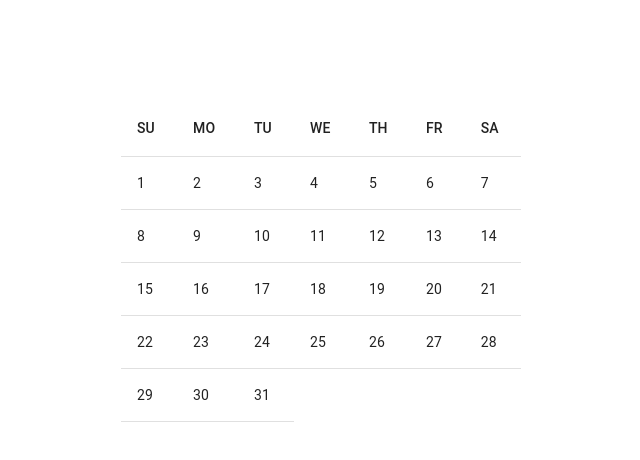
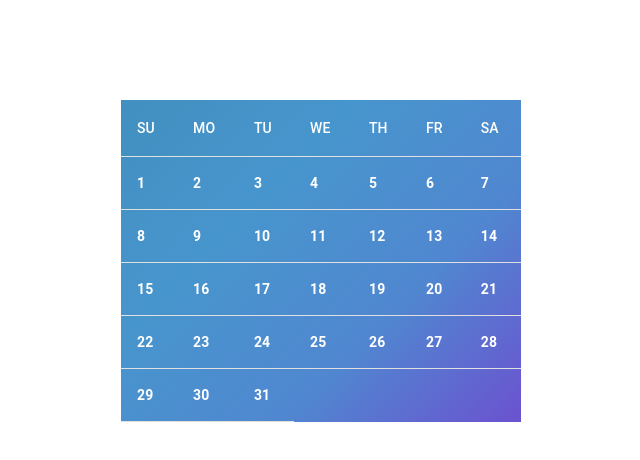
Before and after one commit to ioanamoflic/webML_frontend, a React (Create React App) app in the folder project/: page /calendar in a window 1280 px wide. Shown: the top 460 px of the page, without its empty margins (79-719 px from the left). Built offline with nearby package versions, Linux system fonts and the light colour scheme.

Commit message:
Implement buttons and current date components

```diff
--- a/project/src/components/DatePicker/calendar.js
+++ b/project/src/components/DatePicker/calendar.js
@@ -1,13 +1,11 @@
 
 import React, { Component } from "react";
-import Button from "@mui/material/Button"
 import Table from '@mui/material/Table';
 import TableBody from '@mui/material/TableBody';
 import TableCell from '@mui/material/TableCell';
 import TableContainer from '@mui/material/TableContainer';
 import TableHead from '@mui/material/TableHead';
 import TableRow from '@mui/material/TableRow';
-import Paper from '@mui/material/Paper';
 
 const CALENDAR = [1, 2, 3, 4, 5, 6, 7, 8, 9, 10, 11, 12, 13, 14, 15, 16, 17, 18, 19, 20, 21, 22, 23, 24, 25, 26, 27, 28, 29, 30, 31]
 class Calendar extends Component {
@@ -16,49 +14,50 @@ class Calendar extends Component {
         this.state = {
             image: null
         };
+        this.handleCellClick = this.handleCellClick.bind(this);
+    }
 
+    handleCellClick = (e) => {
+        //TODO: add circle to chosen date when the cell is pressed (see lab example)
+    }
 
-    }
     getHead = () => {
         return (
             <TableHead>
                 <TableRow>
-                    <TableCell>SU</TableCell>
-                    <TableCell>MO</TableCell>
-                    <TableCell>TU</TableCell>
-                    <TableCell>WE</TableCell>
-                    <TableCell>TH</TableCell>
-                    <TableCell>FR</TableCell>
-                    <TableCell>SA</TableCell>
+                    <TableCell style={{ color: "white" }}>SU</TableCell>
+                    <TableCell style={{ color: "white" }}>MO</TableCell>
+                    <TableCell style={{ color: "white" }}>TU</TableCell>
+                    <TableCell style={{ color: "white" }}>WE</TableCell>
+                    <TableCell style={{ color: "white" }}>TH</TableCell>
+                    <TableCell style={{ color: "white" }}>FR</TableCell>
+                    <TableCell style={{ color: "white" }}>SA</TableCell>
                 </TableRow>
             </TableHead>
         );
     }
-    getBody=()=>{
+    getBody = () => {
 
-        const calendar=[];
-        const preprocCal=CALENDAR.map(day=>{
-            return <TableCell>{day}</TableCell>
+        const calendar = [];
+        const preprocCal = CALENDAR.map(day => {
+            return <TableCell style={{ color: "white" }} onClick={this.handleCellClick}><b>{day}</b></TableCell>
         });
 
-        for (let index=0;index<preprocCal.length/7;index++){
-            calendar.push(<TableRow>{preprocCal.slice(index*7,index*7+7)}</TableRow>)
+        for (let index = 0; index < preprocCal.length / 7; index++) {
+            calendar.push(<TableRow>{preprocCal.slice(index * 7, index * 7 + 7)}</TableRow>)
         }
 
         return (
             <TableBody>
-            {
-
-                calendar
-            }
+                {calendar}
             </TableBody>
         )
 
-        ;
+            ;
     }
     render() {
         return (
-            <div style={{marginLeft:200,marginTop:100,width:"400px"}}>
+            <div style={styles.calendarClass}>
                 <TableContainer>
                     <Table>
                         {this.getHead()}
@@ -70,3 +69,17 @@ class Calendar extends Component {
     }
 }
 export default Calendar;
+
+const styles = {
+    calendarClass: {
+        background: 'linear-gradient(135deg, #4290c0,#4795cd, #5087d0, #6b52d0)',
+        marginLeft: 200,
+        marginTop: 100,
+        width: "400px"
+    },
+    circle: {
+        width: "320px",
+        padding: "10px",
+        border: "5px solid gray",
+    }
+}
```
Also changed, not shown: project/src/components/DatePicker/button.js (added, +29 -0 lines), project/src/components/DatePicker/buttongroup.js (added, +28 -0 lines), project/src/components/DatePicker/currentDate.js (added, +86 -0 lines), project/src/components/DatePicker/buttons.js (deleted).
